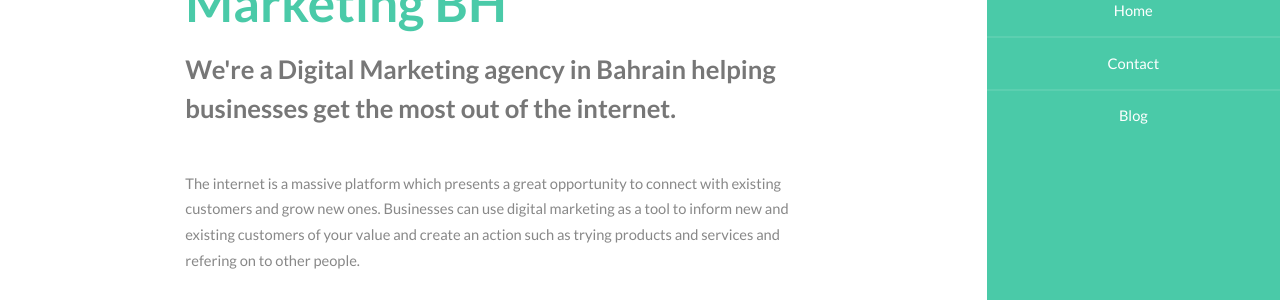
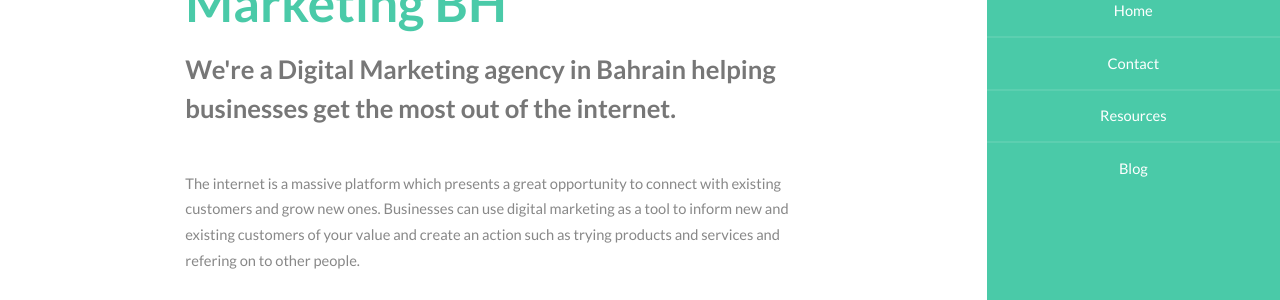
Before and after one commit to marketingbh/marketingbh.github.io, a Jekyll site: the page index.html, which Jekyll copies as it is, in a window 1280 px wide. Shown: the part 315-615 px from the top of the page. Built offline with Jekyll 4.4.1, drawn with Linux system fonts in a browser that asks for light colours.

Commit message:
Update index.html

```diff
--- a/index.html
+++ b/index.html
@@ -34,6 +34,7 @@
             <ul>
                 <li><a href="/">Home</a></li>
                 <li><a href="/contact">Contact</a></li>
+		<li><a href="/categories">Resources</a></li>
                 <li><a href="/blog">Blog</a></li>
             </ul>
         </nav>
```
